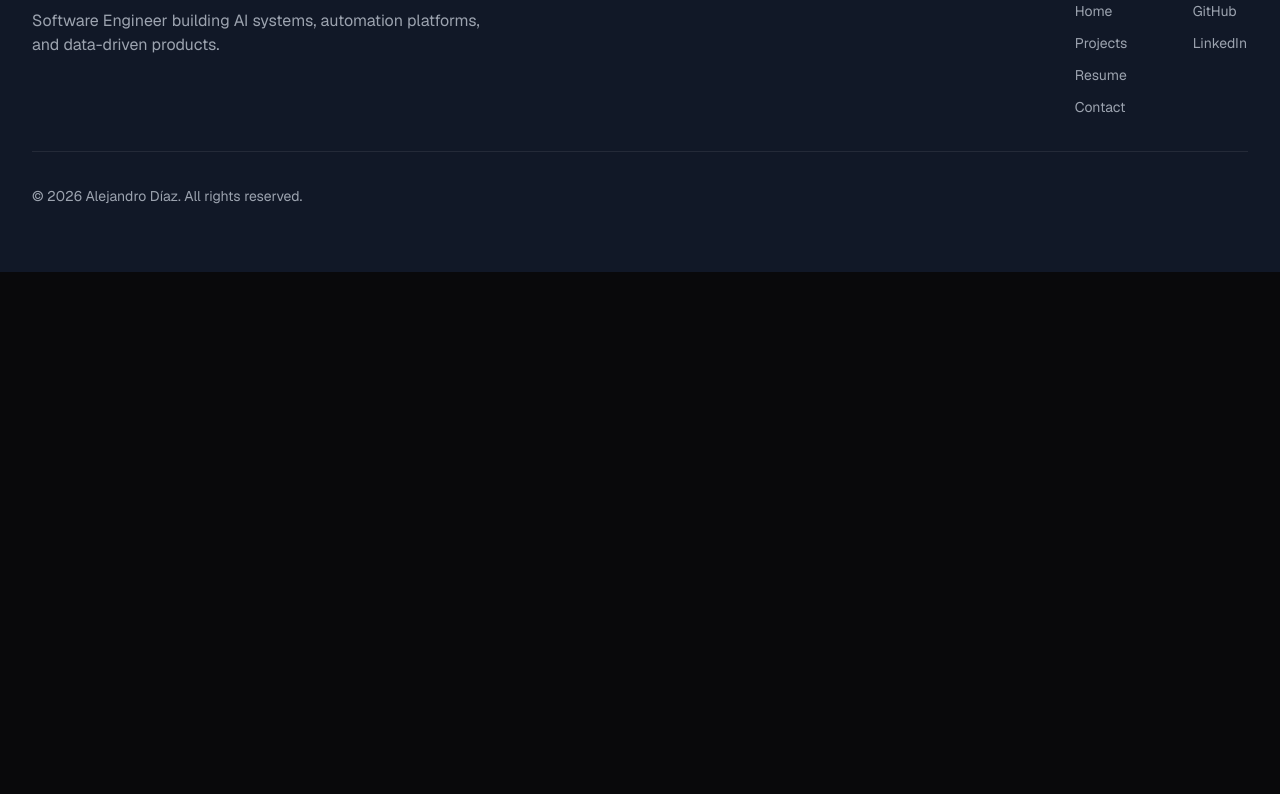
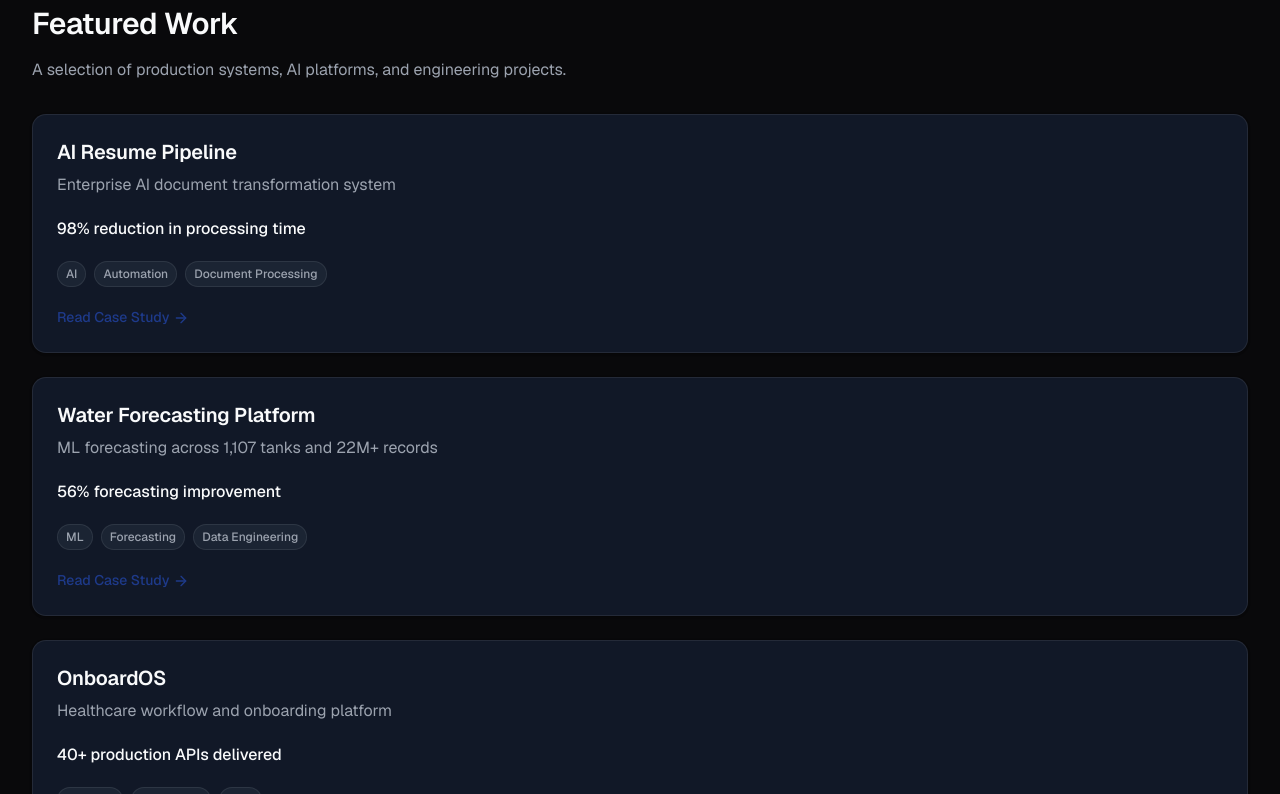
Before and after one commit to DiazAlejo/Personal-Website, a Next.js app: page / in a window 1280 px wide. Shown: the part 1206-2000 px from the top of the page. Before the commit the page ends 1478 px from the top, so only its background shows below. Built offline with nearby package versions, Linux system fonts and the light colour scheme.

Commit message:
Featured Work Section

```diff
--- a/src/app/page.tsx
+++ b/src/app/page.tsx
@@ -1,3 +1,4 @@
+import { FeaturedWork } from "@/components/sections/featured-work";
 import { Hero } from "@/components/sections/hero";
 import { ImpactMetrics } from "@/components/sections/impact-metrics";
 
@@ -6,6 +7,7 @@ export default function Home() {
     <>
       <Hero />
       <ImpactMetrics />
+      <FeaturedWork />
     </>
   );
 }
--- /dev/null
+++ b/src/app/projects/[slug]/page.tsx
@@ -0,0 +1,47 @@
+import { PagePlaceholder } from "@/components/layout/page-placeholder";
+import { projects } from "@/content/projects";
+import { getProjectBySlug } from "@/lib/projects";
+import type { Metadata } from "next";
+import { notFound } from "next/navigation";
+
+interface ProjectPageProps {
+  params: Promise<{ slug: string }>;
+}
+
+export function generateStaticParams() {
+  return projects.map((project) => ({
+    slug: project.slug,
+  }));
+}
+
+export async function generateMetadata({
+  params,
+}: ProjectPageProps): Promise<Metadata> {
+  const { slug } = await params;
+  const project = getProjectBySlug(slug);
+
+  if (!project) {
+    return { title: "Project Not Found" };
+  }
+
+  return {
+    title: `${project.title} | Alejandro Díaz`,
+    description: project.subtitle,
+  };
+}
+
+export default async function ProjectPage({ params }: ProjectPageProps) {
+  const { slug } = await params;
+  const project = getProjectBySlug(slug);
+
+  if (!project) {
+    notFound();
+  }
+
+  return (
+    <PagePlaceholder
+      title={project.title}
+      description="Full case study will be available here."
+    />
+  );
+}
--- /dev/null
+++ b/src/components/projects/featured-project-card.tsx
@@ -0,0 +1,77 @@
+"use client";
+
+import { Badge } from "@/components/ui/badge";
+import { Card, CardContent } from "@/components/ui/card";
+import { Typography } from "@/components/ui/typography";
+import { featuredWork } from "@/content/featured-work";
+import { getProjectPath } from "@/lib/projects";
+import type { Project } from "@/types/content";
+import { ArrowRight } from "lucide-react";
+import Link from "next/link";
+import { motion, type Variants } from "framer-motion";
+
+interface FeaturedProjectCardProps {
+  project: Project;
+  variants?: Variants;
+}
+
+function FeaturedProjectCard({ project, variants }: FeaturedProjectCardProps) {
+  const projectPath = getProjectPath(project.slug);
+
+  return (
+    <motion.article variants={variants}>
+      <Link
+        href={projectPath}
+        className="group block rounded-xl focus-visible:outline-2 focus-visible:outline-offset-2 focus-visible:outline-ring"
+        aria-label={`${featuredWork.ctaLabel}: ${project.title}`}
+      >
+        <Card
+          variant="interactive"
+          className="gap-element-md transition-[transform,box-shadow,border-color] duration-normal ease-default"
+        >
+          <CardContent className="flex flex-col gap-element-md">
+            <div className="flex flex-col gap-element-sm">
+              <Typography variant="h3" as="h3">
+                {project.title}
+              </Typography>
+              <Typography variant="body" className="text-text-secondary">
+                {project.subtitle}
+              </Typography>
+            </div>
+
+            <Typography
+              variant="small"
+              as="p"
+              className="font-medium text-text-primary"
+            >
+              {project.impact}
+            </Typography>
+
+            {project.tags.length > 0 ? (
+              <ul
+                className="flex flex-wrap gap-element-sm"
+                aria-label={`${project.title} technologies`}
+              >
+                {project.tags.map((tag) => (
+                  <li key={tag}>
+                    <Badge variant="tag">{tag}</Badge>
+                  </li>
+                ))}
+              </ul>
+            ) : null}
+
+            <span className="inline-flex items-center gap-element-xs text-small font-medium text-primary transition-[gap] duration-normal ease-default group-hover:gap-element-sm">
+              {featuredWork.ctaLabel}
+              <ArrowRight
+                aria-hidden="true"
+                className="size-4 transition-transform duration-normal ease-default group-hover:translate-x-0.5"
+              />
+            </span>
+          </CardContent>
+        </Card>
+      </Link>
+    </motion.article>
+  );
+}
+
+export { FeaturedProjectCard };
--- /dev/null
+++ b/src/components/projects/index.ts
@@ -0,0 +1 @@
+export { FeaturedProjectCard } from "./featured-project-card";
--- /dev/null
+++ b/src/components/sections/featured-work.tsx
@@ -0,0 +1,66 @@
+"use client";
+
+import { Container } from "@/components/layout/container";
+import { Section } from "@/components/layout/section";
+import { FeaturedProjectCard } from "@/components/projects/featured-project-card";
+import { Typography } from "@/components/ui/typography";
+import { featuredWork } from "@/content/featured-work";
+import { featuredProjects } from "@/content/projects";
+import { featuredWorkRevealTransition } from "@/lib/transitions";
+import { motion, useReducedMotion } from "framer-motion";
+
+function FeaturedWork() {
+  const prefersReducedMotion = useReducedMotion();
+
+  const containerVariants = prefersReducedMotion
+    ? { hidden: { opacity: 1 }, visible: { opacity: 1 } }
+    : featuredWorkRevealTransition.container;
+
+  const itemVariants = prefersReducedMotion
+    ? { hidden: { opacity: 1, y: 0 }, visible: { opacity: 1, y: 0 } }
+    : featuredWorkRevealTransition.item;
+
+  const headerVariants = prefersReducedMotion
+    ? { hidden: { opacity: 1, y: 0 }, visible: { opacity: 1, y: 0 } }
+    : featuredWorkRevealTransition.header;
+
+  return (
+    <Section aria-labelledby="featured-work-heading">
+      <Container>
+        <motion.div
+          variants={containerVariants}
+          initial="hidden"
+          whileInView="visible"
+          viewport={{ once: true, margin: "-80px" }}
+        >
+          <motion.header
+            variants={headerVariants}
+            className="mb-element-xl max-w-2xl"
+          >
+            <Typography variant="h2" id="featured-work-heading">
+              {featuredWork.title}
+            </Typography>
+            <Typography
+              variant="body"
+              className="mt-element text-text-secondary"
+            >
+              {featuredWork.description}
+            </Typography>
+          </motion.header>
+
+          <div className="flex flex-col gap-card">
+            {featuredProjects.map((project) => (
+              <FeaturedProjectCard
+                key={project.slug}
+                project={project}
+                variants={itemVariants}
+              />
+            ))}
+          </div>
+        </motion.div>
+      </Container>
+    </Section>
+  );
+}
+
+export { FeaturedWork };
--- a/src/components/sections/index.ts
+++ b/src/components/sections/index.ts
@@ -1,2 +1,3 @@
+export { FeaturedWork } from "./featured-work";
 export { Hero } from "./hero";
 export { ImpactMetrics } from "./impact-metrics";
--- /dev/null
+++ b/src/content/featured-work.ts
@@ -0,0 +1,8 @@
+import type { FeaturedWorkContent } from "@/types/content";
+
+export const featuredWork: FeaturedWorkContent = {
+  title: "Featured Work",
+  description:
+    "A selection of production systems, AI platforms, and engineering projects.",
+  ctaLabel: "Read Case Study",
+};
--- a/src/content/projects.ts
+++ b/src/content/projects.ts
@@ -4,43 +4,63 @@ export const projects: Project[] = [
   {
     slug: "ai-resume-pipeline",
     title: "AI Resume Pipeline",
-    summary: "Placeholder summary for the AI Resume Pipeline project.",
+    subtitle: "Enterprise AI document transformation system",
+    impact: "98% reduction in processing time",
+    summary:
+      "Enterprise AI system that transforms resume documents through automated parsing, extraction, and generation.",
     tags: ["AI", "Automation", "Document Processing"],
     featured: true,
   },
   {
     slug: "water-forecasting-platform",
     title: "Water Forecasting Platform",
-    summary: "Placeholder summary for the Water Forecasting Platform project.",
+    subtitle: "ML forecasting across 1,107 tanks and 22M+ records",
+    impact: "56% forecasting improvement",
+    summary:
+      "Machine learning platform for water demand forecasting across large-scale tank infrastructure.",
     tags: ["ML", "Forecasting", "Data Engineering"],
     featured: true,
   },
   {
     slug: "onboardos",
     title: "OnboardOS",
-    summary: "Placeholder summary for the OnboardOS project.",
-    tags: ["Platform", "Automation"],
+    subtitle: "Healthcare workflow and onboarding platform",
+    impact: "40+ production APIs delivered",
+    summary:
+      "Healthcare onboarding platform streamlining workflow automation and API-driven integrations.",
+    tags: ["Platform", "Healthcare", "APIs"],
     featured: true,
   },
   {
     slug: "local-rag-assistant",
     title: "Local RAG Assistant",
-    summary: "Placeholder summary for the Local RAG Assistant project.",
+    subtitle: "Private document intelligence system",
+    impact: "Fully local retrieval-augmented generation",
+    summary:
+      "Private RAG system for document intelligence with fully local inference and retrieval.",
     tags: ["RAG", "LLM", "Local AI"],
     featured: true,
   },
   {
     slug: "thriftuni",
     title: "ThriftUni",
-    summary: "Placeholder summary for the ThriftUni project.",
+    subtitle: "University marketplace platform",
+    impact: "End-to-end marketplace for campus commerce",
+    summary:
+      "Marketplace platform connecting university students for thrift commerce.",
     tags: ["Web", "Marketplace"],
     featured: false,
   },
   {
     slug: "trolley-tracker",
     title: "Trolley Tracker",
-    summary: "Placeholder summary for the Trolley Tracker project.",
+    subtitle: "Real-time transit tracking application",
+    impact: "Live location tracking for campus transit",
+    summary:
+      "Mobile tracking application for real-time trolley location updates.",
     tags: ["Mobile", "Tracking"],
     featured: false,
   },
 ];
+
+export const featuredProjects = projects.filter((project) => project.featured);
--- /dev/null
+++ b/src/lib/projects.ts
@@ -0,0 +1,10 @@
+import { projects } from "@/content/projects";
+import type { Project } from "@/types/content";
+
+export function getProjectBySlug(slug: string): Project | undefined {
+  return projects.find((project) => project.slug === slug);
+}
+
+export function getProjectPath(slug: string): string {
+  return `/projects/${slug}`;
+}
--- a/src/lib/transitions.ts
+++ b/src/lib/transitions.ts
@@ -62,6 +62,41 @@ export const metricsRevealTransition = {
   },
 } as const;
 
+export const featuredWorkRevealTransition = {
+  item: {
+    hidden: { opacity: 0, y: 20 },
+    visible: {
+      opacity: 1,
+      y: 0,
+      transition: {
+        duration: motion.duration.slow,
+        ease: motion.easing.enter,
+      },
+    },
+  },
+  container: {
+    hidden: { opacity: 0 },
+    visible: {
+      opacity: 1,
+      transition: {
+        staggerChildren: motion.stagger.slow,
+        delayChildren: 0.05,
+      },
+    },
+  },
+  header: {
+    hidden: { opacity: 0, y: 12 },
+    visible: {
+      opacity: 1,
+      y: 0,
+      transition: {
+        duration: motion.duration.slow,
+        ease: motion.easing.enter,
+      },
+    },
+  },
+} as const;
+
 export const mobileMenuTransition = {
   overlay: {
     initial: { opacity: 0 },
```
Also changed, not shown: src/types/content.ts (+16 -8 lines), 1 other file (tests, documents, lock files or other folders).
